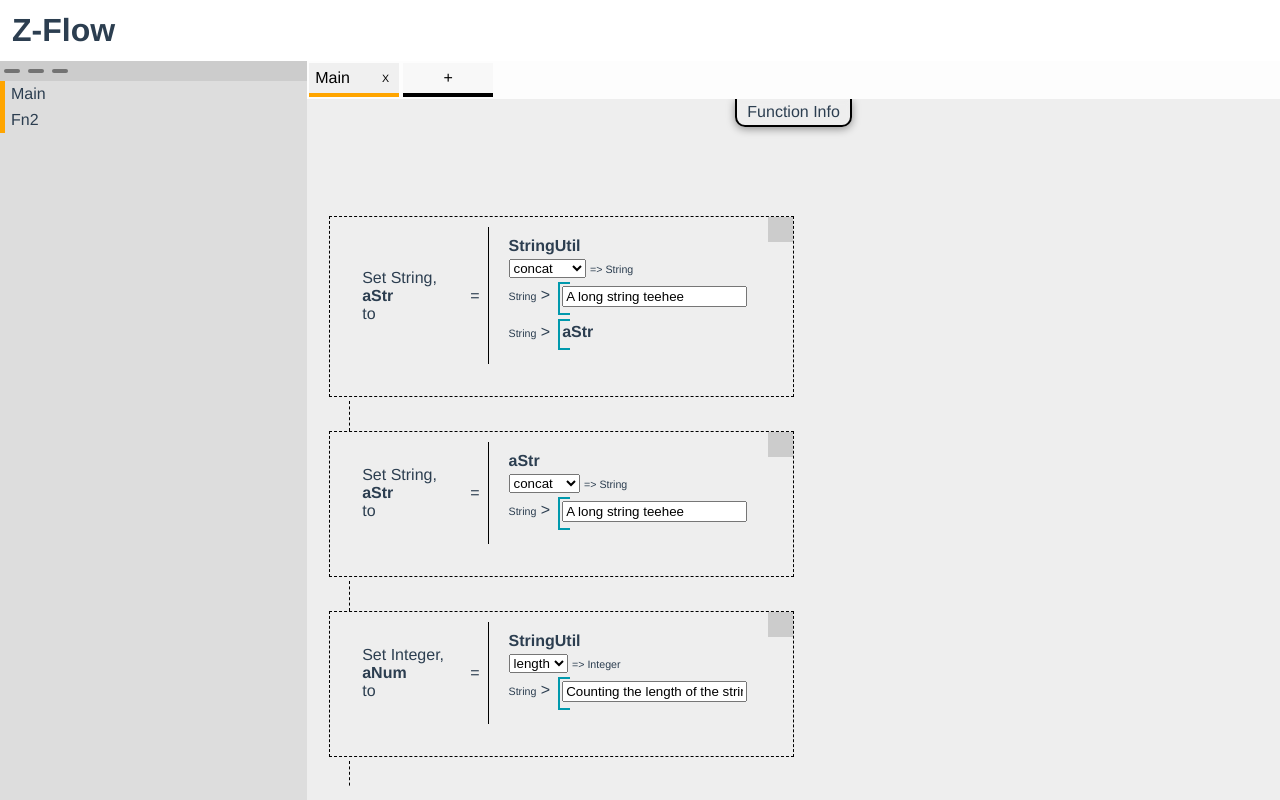
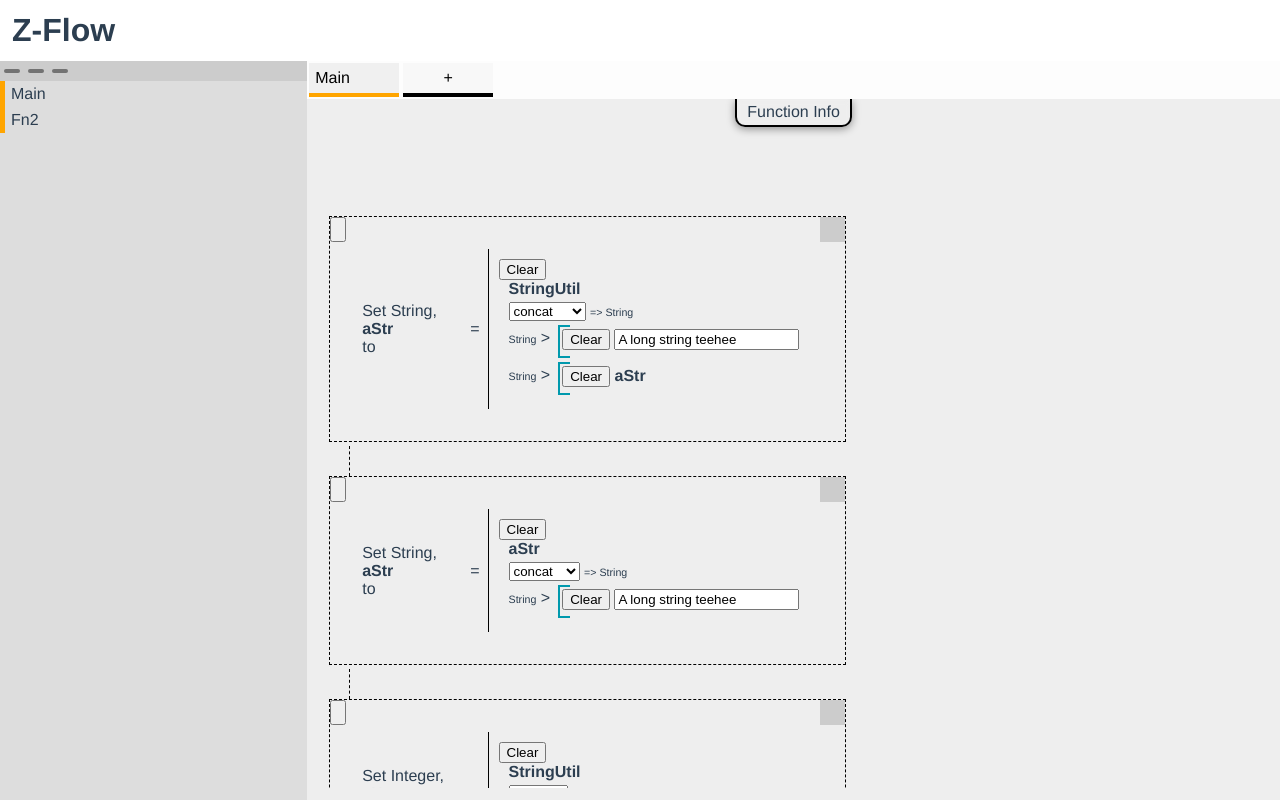
Before and after one commit to GameSquatch/ast-visual-programming, a Svelte app: page / in a window 1280 px wide. Both pictures are taken after a click on the element "Main". Built offline with nearby package versions, Linux system fonts and the light colour scheme; some icons are missing.

Commit message:
Add icons to buttons
Show delete of Expression Statement again

```diff
--- a/public/global.css
+++ b/public/global.css
@@ -86,9 +86,9 @@ body {
     font-size: 8pt;
 }
 
-.delete-btn {
+/* .delete-btn {
     display: none;
-}
+} */
 
 
 .component-wrapper {
--- a/src/components/DragHandle.svelte
+++ b/src/components/DragHandle.svelte
@@ -7,10 +7,6 @@
         width: 25px;
         height: 25px;
         cursor: move;
-        display: inline-block;
-        position: absolute;
-        top: 0;
-        right: 0;
         background-color: #ccc;
     }
 </style>
--- a/src/components/flow_objects/ExpressionStatement.svelte
+++ b/src/components/flow_objects/ExpressionStatement.svelte
@@ -83,12 +83,11 @@
         on:dragstart|stopPropagation={handleDragStart}
         on:dragend|stopPropagation={checkDropCancel} >
 
-        <DragHandle  />
-        <div class="flex w100">
-            {#if nodeData?.expression ?? false}
-                <ClearNodeProp onClick={(_) => nodeData.expression = null} />
-            {/if}
-            <button class="delete-btn" on:click={() => dispatch('delete', accessor)}>Delete</button>
+        <div class="flex w100 flow-step-action-bar">
+            <div class="flex-1 flex">
+                <button class="delete-btn" on:click={() => dispatch('delete', accessor)}><i class="mi-delete" /></button>
+            </div>
+            <DragHandle  />
         </div>
 
         {#if nodeData && nodeData.expression !== null}
@@ -114,7 +113,7 @@
 
 <style>
     .expression-container {
-        padding: 10px 32px 32px;
+        padding: 32px;
         border: 1px dashed black;
         position: relative;
         z-index: 1;
@@ -140,4 +139,10 @@
     .beingDragged {
         opacity: 0.4;
     }
+
+    .flow-step-action-bar {
+        position: absolute;
+        top: 0;
+        left: 0;
+    }
 </style>
--- a/src/components/tabbed_editor/TabBar.svelte
+++ b/src/components/tabbed_editor/TabBar.svelte
@@ -10,7 +10,7 @@
 		<div on:click={(_) => editorStore.openTab(tab.id)} class="tab {tab.objectType}" class:active={$editorStore.activeTab === tab.id}>
 			<span>{tab.title}</span>
 			<div style="width: 18px"></div>
-			<span class="close-x" on:click={(_) => editorStore.closeTab(tab.id, i)}>X</span>
+			<span class="close-x" on:click={(_) => editorStore.closeTab(tab.id, i)}><i class="mi-close" /></span>
 		</div>
 		{/each}
 		<div class="tab add-tab">
@@ -63,13 +63,12 @@
 	}
 
 	.close-x {
-		font-size: 8pt;
+		font-size: 10pt;
 		padding: 2px 4px;
 		border-radius: 4px;
 		display: inline-block;
 	}
 	.close-x:hover {
-		background: red;
-		color: white;
+		color: red;
 	}
 </style>
```
